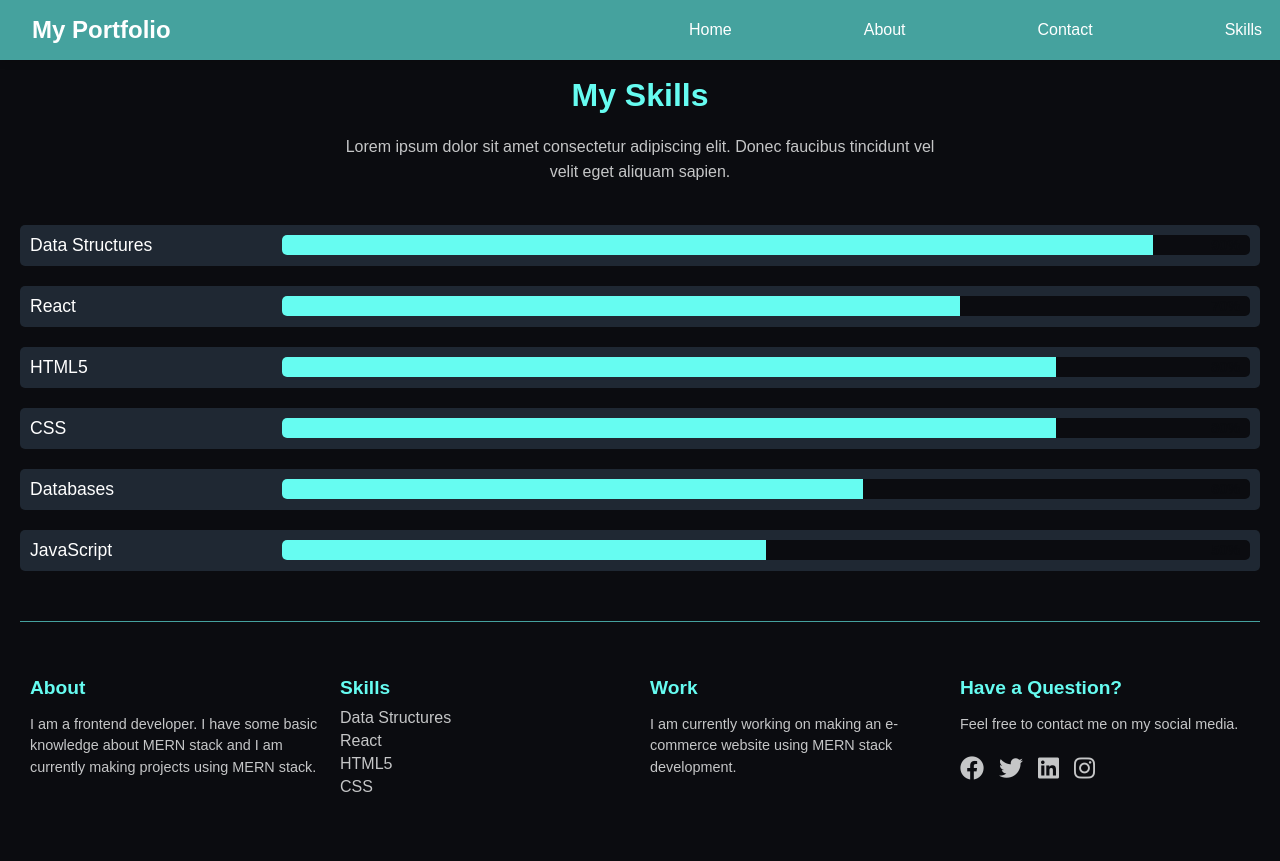
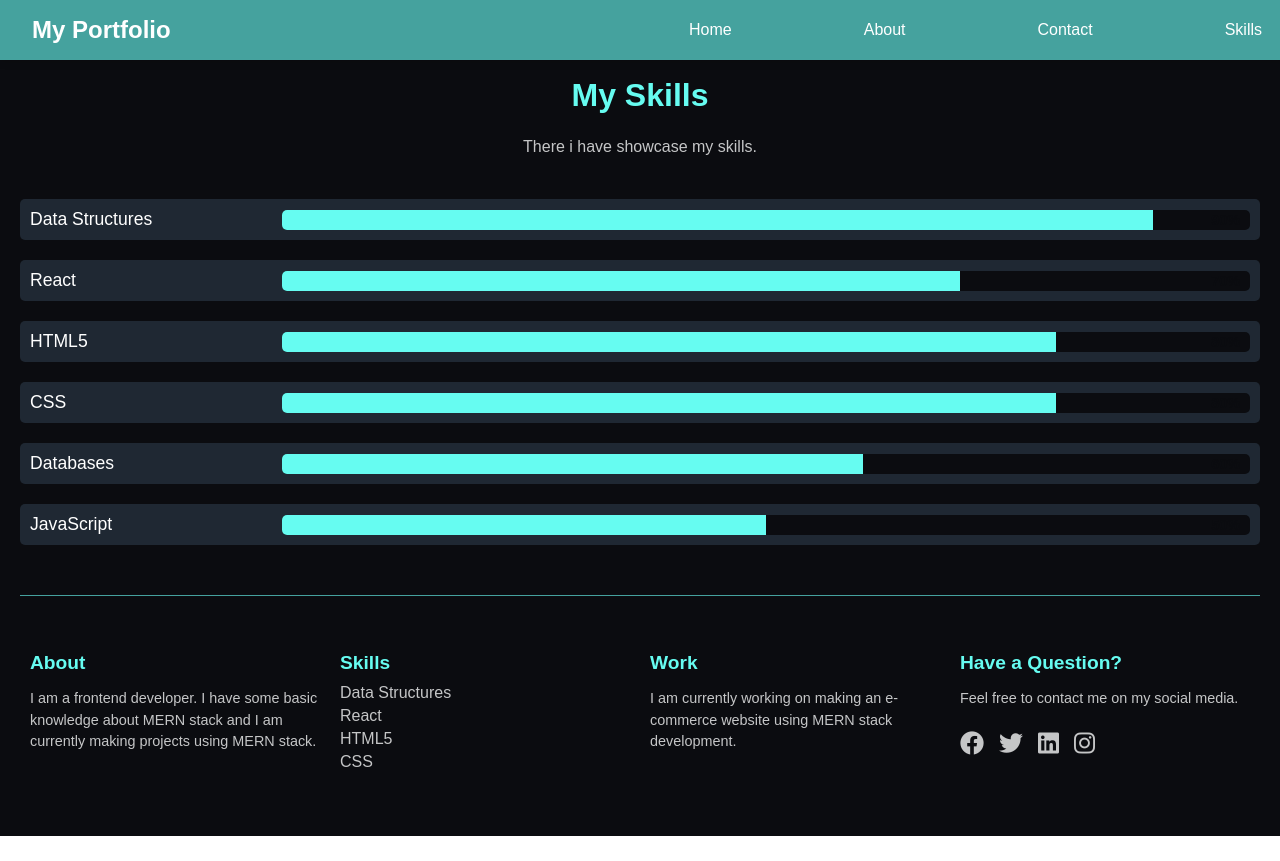
Before and after one commit to Himanshikashyap129/Portfolio-Website-Himanshi-Kashyap, a React (Create React App) app: page /skills in a window 1280 px wide. After the commit the page ends 836 px from the top, so only its background shows below. Built offline with nearby package versions, Linux system fonts and the light colour scheme.

Commit message:
Skills.js

```diff
--- a/src/pages/Skills.js
+++ b/src/pages/Skills.js
@@ -133,8 +133,7 @@ const Skill = () => {
     <SkillsContainer>
       <Title>My Skills</Title>
       <Subtitle>
-        Lorem ipsum dolor sit amet consectetur adipiscing elit. Donec faucibus tincidunt vel velit eget aliquam sapien.
-      </Subtitle>
+There i have showcase my skills.      </Subtitle>
 
       <SkillBar>
         <SkillName>Data Structures</SkillName>
```
